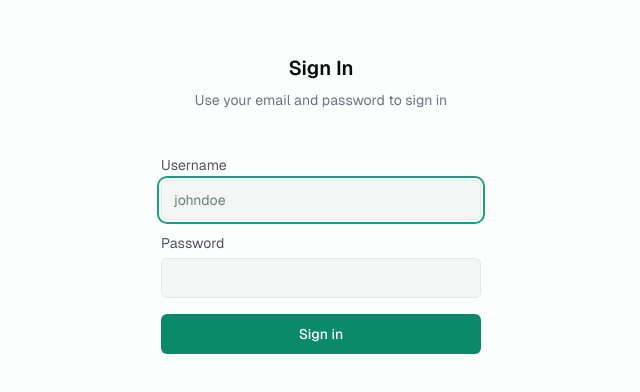
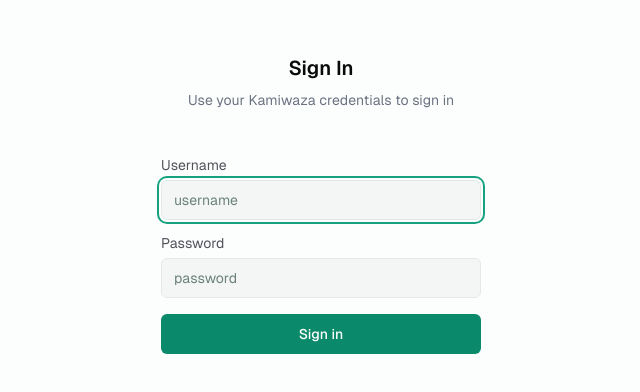
Before and after one commit to kamiwaza-ai/kw-chatbot, a Next.js app: page /login in a window 1280 px wide. Shown: the part 196-588 px from the top of the page, without its empty margins (319-959 px from the left). Built offline with nearby package versions, Linux system fonts and the light colour scheme.

Commit message:
updaded login:

```diff
--- a/app/(auth)/login/page.tsx
+++ b/app/(auth)/login/page.tsx
@@ -79,7 +79,7 @@ export default function LoginPage() {
         <div className="flex flex-col items-center justify-center gap-2 px-4 text-center sm:px-16">
           <h3 className="text-xl font-semibold dark:text-zinc-50">Sign In</h3>
           <p className="text-sm text-gray-500 dark:text-zinc-400">
-            Use your email and password to sign in
+            Use your Kamiwaza credentials to sign in
           </p>
         </div>
         <AuthForm action={handleSubmit} defaultUsername={username}>
--- a/components/auth-form.tsx
+++ b/components/auth-form.tsx
@@ -36,7 +36,7 @@ export function AuthForm({
           name="username"
           className="bg-muted text-md md:text-sm"
           type="text"
-          placeholder="johndoe"
+          placeholder="username"
           autoComplete="username"
           required
           autoFocus
@@ -47,6 +47,7 @@ export function AuthForm({
       <div className="flex flex-col gap-2">
         <Label
           htmlFor="password"
+
           className="text-zinc-600 font-normal dark:text-zinc-400"
         >
           Password
@@ -55,6 +56,7 @@ export function AuthForm({
         <Input
           id="password"
           name="password"
+          placeholder="password"
           className="bg-muted text-md md:text-sm"
           type="password"
           required
```
